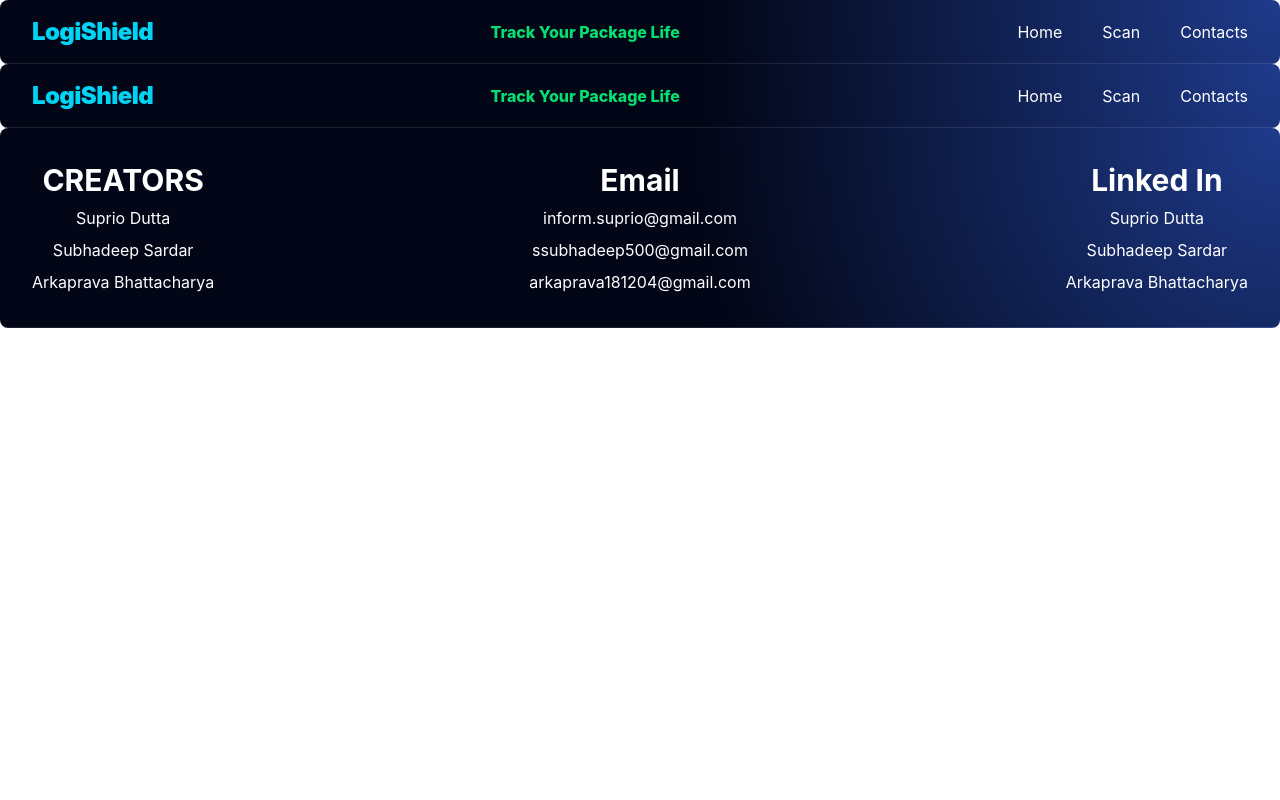
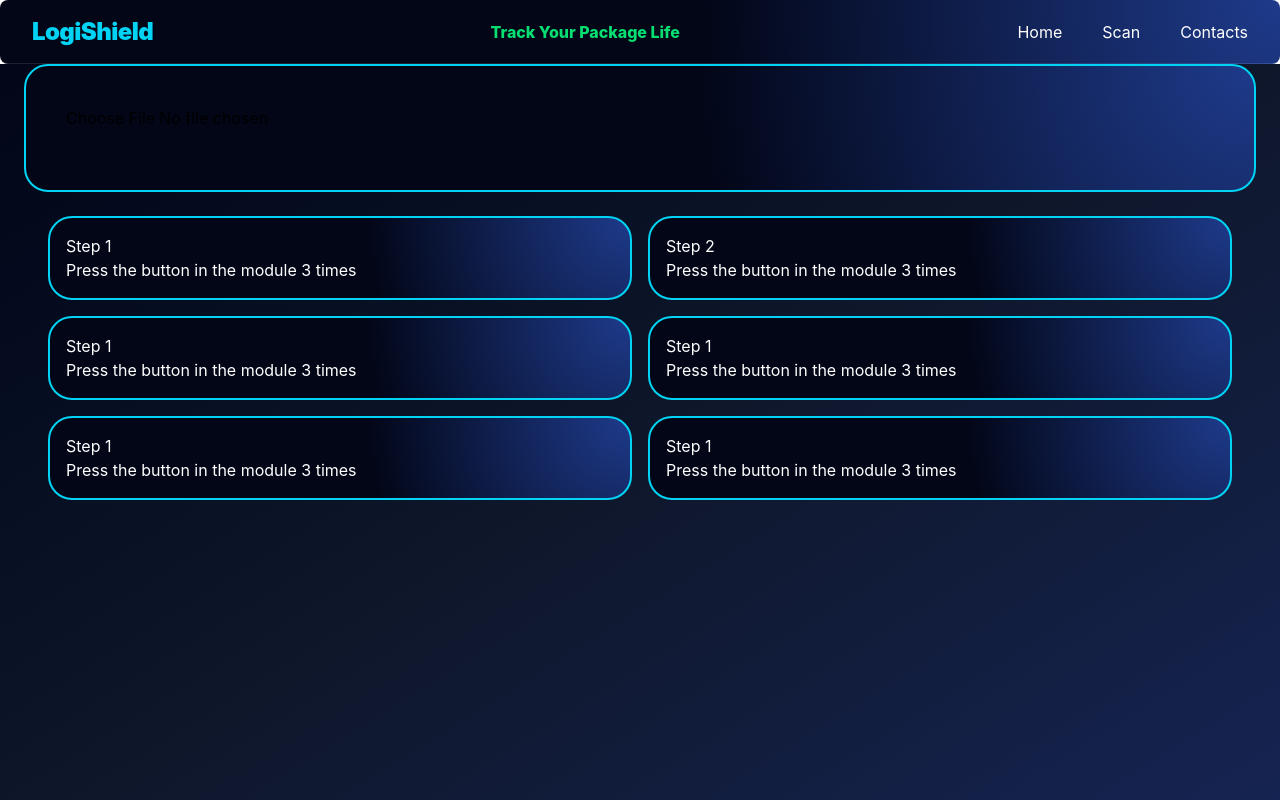
Before and after one commit to arkaprava181204/Logishield_a_packet_tracker_Myosa_6_0, a React app in the folder Frontend/: page /Scan in a window 1280 px wide. Shown: the top 800 px of the page. Built offline with nearby package versions, Linux system fonts and the light colour scheme; the HTML template or start-up script is replaced by a standard one.

Commit message:
Scan page updated

```diff
--- a/Frontend/package.json
+++ b/Frontend/package.json
@@ -13,6 +13,7 @@
     "@tailwindcss/vite": "^4.3.3",
     "react": "^19.2.8",
     "react-dom": "^19.2.8",
+    "react-easy-crop": "^6.2.3",
     "react-router-dom": "^7.18.2",
     "tailwindcss": "^4.3.3"
   },
--- a/Frontend/src/Components/Footer.jsx
+++ b/Frontend/src/Components/Footer.jsx
@@ -2,7 +2,7 @@ import React from 'react'
 
 export default function Footer(){
     return(
-        <footer className="h-50 px-8 flex items-center justify-between bg-[radial-gradient(circle_at_top_right,_#1e3a8a,_#020617_45%)] text-white border-b border-white/10 rounded-lg">
+        <footer id = "contact" className="h-50 px-8 flex items-center justify-between bg-[radial-gradient(circle_at_top_right,_#1e3a8a,_#020617_45%)] text-white border-b border-white/10 rounded-lg">
             <div className = " flex flex-col gap-2 items-center ">
                 <h2 className = "font-bold text-white text-3xl">CREATORS</h2>
                 <span className = "text-white">Suprio Dutta</span>
@@ -17,9 +17,9 @@ export default function Footer(){
             </div>
             <div className = " flex flex-col gap-2 items-center ">
                 <h2 className = "font-bold text-white text-3xl">Linked In</h2>
-                <a href='https://www.linkedin.com/in/suprio-dutta-522470288/' className = "text-white">Suprio Dutta</a>
-                <a href='https://www.linkedin.com/in/subhadeep-sardar-67903030a/' className = "text-white">Subhadeep Sardar</a>
-                <a href='https://www.linkedin.com/in/arkaprava-bhattacharya-976926308/' className = "text-white">Arkaprava Bhattacharya</a>
+                <a href='https://www.linkedin.com/in/suprio-dutta-522470288/' target="_blank" rel="noopener noreferrer" className = "text-white">Suprio Dutta</a>
+                <a href='https://www.linkedin.com/in/subhadeep-sardar-67903030a/' target="_blank" rel="noopener noreferrer" className = "text-white">Subhadeep Sardar</a>
+                <a href='https://www.linkedin.com/in/arkaprava-bhattacharya-976926308/ 'target="_blank" rel="noopener noreferrer" className = "text-white">Arkaprava Bhattacharya</a>
             </div>
         </footer>
     );
--- a/Frontend/src/Components/Header.jsx
+++ b/Frontend/src/Components/Header.jsx
@@ -4,13 +4,13 @@ import React from 'react';
 
 export default function Header(){
     return(
-    <header className="h-16 px-8 flex items-center justify-between bg-[radial-gradient(circle_at_top_right,_#1e3a8a,_#020617_45%)] text-white border-b border-white/10 rounded-lg">
+    <header className=" scroll-smooth h-16 px-8 flex items-center justify-between bg-[radial-gradient(circle_at_top_right,_#1e3a8a,_#020617_45%)] text-white border-b border-white/10 rounded-lg">
         <div className="text-cyan-400 text-2xl font-black tracking-tight">LogiShield</div>
         <p className = "font-extrabold text-green-400">Track Your Package Life</p>
         <div className="flex gap-10">
             <Link to = "/">Home</Link>
             <Link to = "/Scan">Scan</Link>
-            <span>Contacts</span>
+            <a href="#contact">Contacts</a>
         </div>
     </header>
     );
--- /dev/null
+++ b/Frontend/src/Components/ImageCropper.jsx
@@ -0,0 +1,69 @@
+import { useState } from "react";
+import Cropper from "react-easy-crop";
+
+export default function ImageCropper() {
+  const [image, setImage] = useState(null);
+  const [crop, setCrop] = useState({ x: 0, y: 0 });
+  const [zoom, setZoom] = useState(1);
+  const [croppedAreaPixels, setCroppedAreaPixels] = useState(null);
+
+  const handleImageChange = (e) => {
+    const file = e.target.files[0];
+
+    if (file) {
+      setImage(URL.createObjectURL(file));
+    }
+  };
+
+  const onCropComplete = (croppedArea, croppedAreaPixels) => {
+    setCroppedAreaPixels(croppedAreaPixels);
+  };
+
+  return (
+    <div className="p-6">
+
+      {/* Upload */}
+      <input
+        type="file"
+        accept="image/*"
+        onChange={handleImageChange}
+        className="mb-5"
+      />
+
+      {/* Crop area */}
+      {image && (
+        <div className="relative w-full max-w-xl h-[400px] bg-black">
+
+          <Cropper
+            image={image}
+            crop={crop}
+            zoom={zoom}
+            aspect={1}
+            onCropChange={setCrop}
+            onZoomChange={setZoom}
+            onCropComplete={onCropComplete}
+          />
+
+        </div>
+      )}
+
+      {/* Zoom */}
+      {image && (
+        <div className="mt-5">
+          <label>Zoom</label>
+
+          <input
+            type="range"
+            min="1"
+            max="3"
+            step="0.1"
+            value={zoom}
+            onChange={(e) => setZoom(e.target.value)}
+            className="w-full max-w-xl"
+          />
+        </div>
+      )}
+
+    </div>
+  );
+}
--- a/Frontend/src/Pages/Home.jsx
+++ b/Frontend/src/Pages/Home.jsx
@@ -1,4 +1,3 @@
-import { useState } from 'react'
 import React from 'react'
 
 function Home() {
@@ -10,6 +9,7 @@ function Home() {
              via-slate-900
              to-blue-950
              px-6
+             scroll-smooth
         ">
             <h1 className = "flex flex-col items-center text-8xl py-6 text-white font-[Fredoka]">ABOUT US</h1>
             <p className="text-4xl text-center text-white">LogiShield is a smart security system that protects valuable packages from being secretly opened or tampered with during delivery. It uses sensors to detect unusual movement, pressure, or physical changes and records exactly when something happens—even when there is no internet or GPS signal. This gives you clear proof of when and where a package was tampered with, making logistics safer, smarter, and more trustworthy.</p>
--- a/Frontend/src/Pages/Scan.jsx
+++ b/Frontend/src/Pages/Scan.jsx
@@ -1,12 +1,44 @@
 import { useState } from 'react'
 import React from 'react'
-import Home_Header from '../Components/Header.jsx'
+import ImageCropper from '../Components/ImageCropper'
 
-function Home() {
+export default function Scan() {
     return(
-        <React.Fragment>
-            <Home_Header/>
-        </React.Fragment>
+        <div className="min-h-screen bg-gradient-to-br from-slate-950 via-slate-900 to-blue-950 px-6 scroll-smooth">
+            <div className="bg-[radial-gradient(circle_at_top_right,_#1e3a8a,_#020617_45%)] p-4 border-2 border-cyan-400 rounded-3xl">
+                <ImageCropper/>
+            </div>
+            <div className= "grid grid-cols-2 text-white p-6 gap-4 ">
+                <div className="bg-[radial-gradient(circle_at_top_right,_#1e3a8a,_#020617_45%)] p-4 border-2 border-cyan-400 rounded-3xl">
+                    <h3 font-bold text-white>Step 1</h3>
+                    <p className="text-white">Press the button in the module 3 times</p>
+                </div>
+
+                <div className="bg-[radial-gradient(circle_at_top_right,_#1e3a8a,_#020617_45%)] p-4 border-2 border-cyan-400 rounded-3xl">
+                    <h3 font-bold text-white>Step 2</h3>
+                    <p className="text-white">Press the button in the module 3 times</p>
+                </div>
+
+                <div className="bg-[radial-gradient(circle_at_top_right,_#1e3a8a,_#020617_45%)] p-4 border-2 border-cyan-400 rounded-3xl">
+                    <h3 font-bold text-white>Step 1</h3>
+                    <p className="text-white">Press the button in the module 3 times</p>
+                </div>
+
+                <div className="bg-[radial-gradient(circle_at_top_right,_#1e3a8a,_#020617_45%)] p-4 border-2 border-cyan-400 rounded-3xl">
+                    <h3 font-bold text-white>Step 1</h3>
+                    <p className="text-white">Press the button in the module 3 times</p>
+                </div>
+
+                <div className="bg-[radial-gradient(circle_at_top_right,_#1e3a8a,_#020617_45%)] p-4 border-2 border-cyan-400 rounded-3xl">
+                    <h3 font-bold text-white>Step 1</h3>
+                    <p className="text-white">Press the button in the module 3 times</p>
+                </div>
+
+                <div className="bg-[radial-gradient(circle_at_top_right,_#1e3a8a,_#020617_45%)] p-4 border-2 border-cyan-400 rounded-3xl">
+                    <h3 font-bold text-white>Step 1</h3>
+                    <p className="text-white">Press the button in the module 3 times</p>
+                </div>
+            </div>
+        </div>
     );
 }
-export default Home
```
Also changed, not shown: 1 other file (tests, documents, lock files or other folders).
